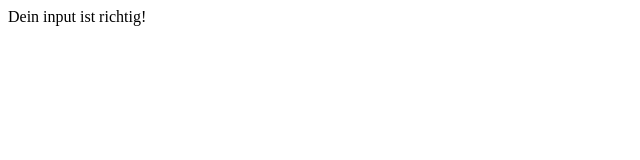
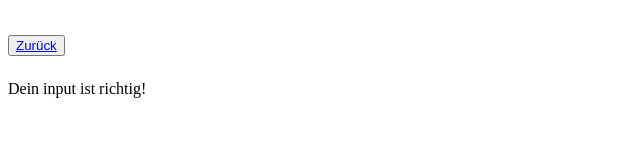
Before and after one commit to Vladimir766/Vladimir766.github.io, a plain HTML site: page Aufgabe 8/sucses.html in a window 1280 px wide. Shown: the whole page, without its empty margins (0-640 px from the left). Drawn offline with Linux system fonts and the light colour scheme.

Commit message:
Update sucses.html

```diff
--- a/Aufgabe 8/sucses.html
+++ b/Aufgabe 8/sucses.html
@@ -6,6 +6,9 @@
     <title>Document</title>
 </head>
 <body>
+
+    <h1><button><a href="https://vladimir766.github.io/">Zurück</a></button></h1>
+
     Dein input ist richtig!
 </body>
 </html>
```
